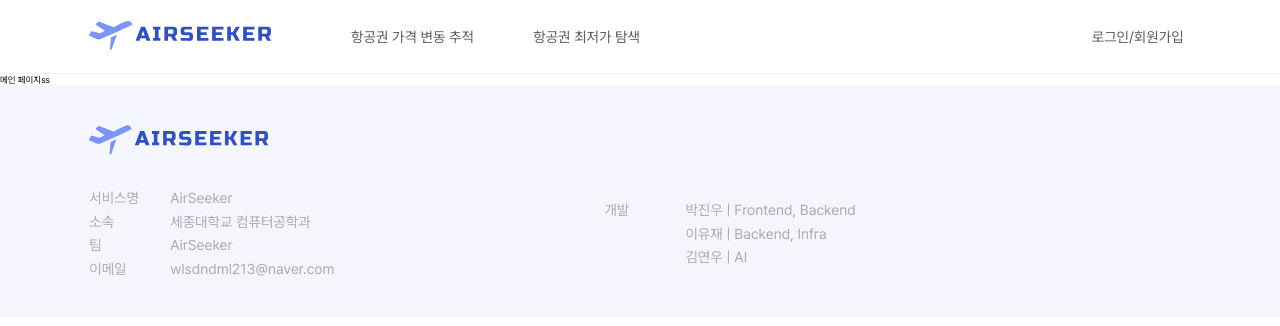
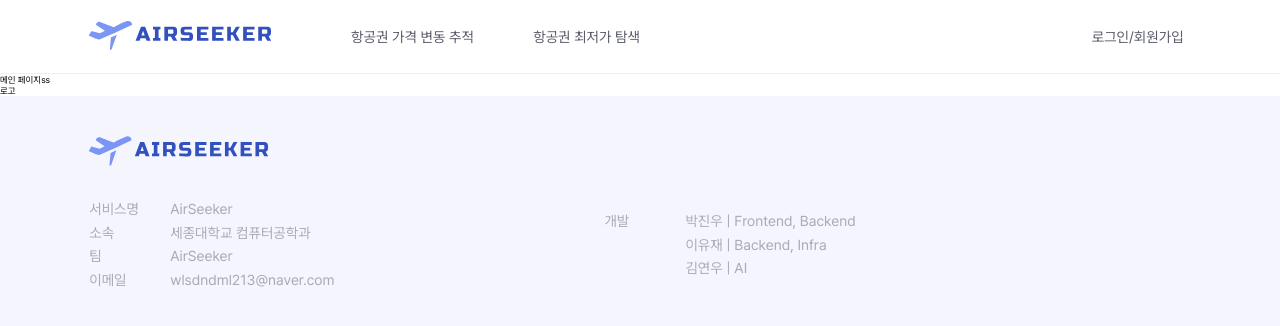
Before and after one commit to j2noo/AIrSeeker-frontend, a React (Vite) app: page / in a window 1280 px wide. Shown: the top 326 px of the page. Built offline with nearby package versions, Linux system fonts and the light colour scheme.

Commit message:
feat : 로고 추가

```diff
--- a/src/pages/main/main.tsx
+++ b/src/pages/main/main.tsx
@@ -3,7 +3,8 @@ import styled from "styled-components";
 const Main = () => {
 
   return (
-   <MainLayout><div>메인 페이지ss</div></MainLayout>
+   <MainLayout><div>메인 페이지ss
+    <div>로고</div></div></MainLayout>
   );
 };
 export default Main;
```
